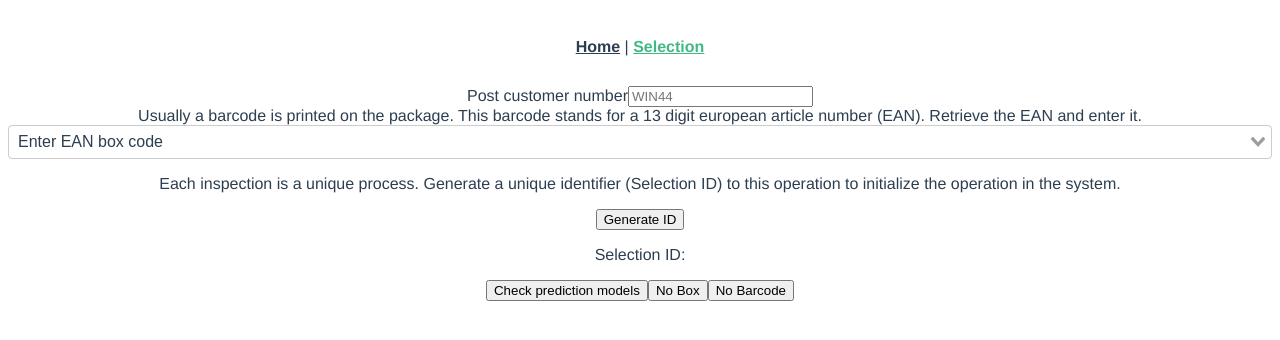
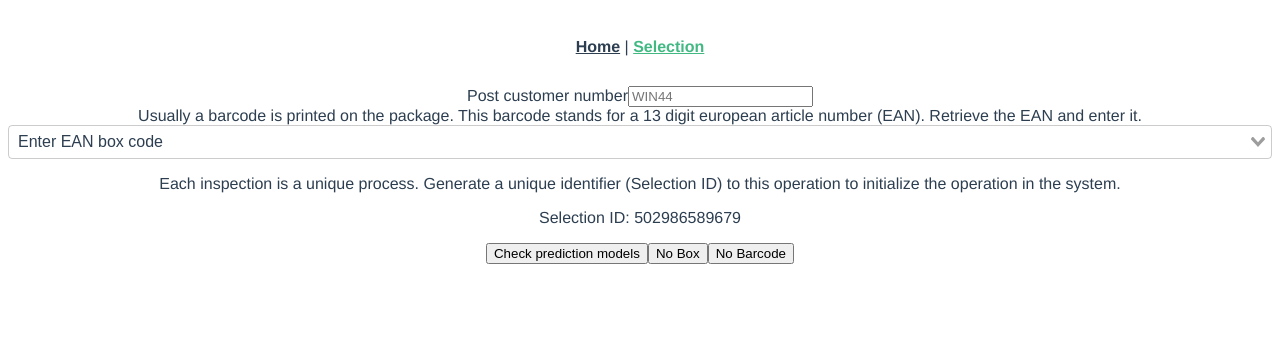
Before and after one commit to Robert-Schimanek/EIBA-Frontend, a Vue app: page /selection in a window 1280 px wide. Shown: the top 340 px of the page. Built offline with nearby package versions, Linux system fonts and the light colour scheme.

Commit message:
Changed ID button to fix ID that is automatically created

```diff
--- a/src/components/SelectionStart.vue
+++ b/src/components/SelectionStart.vue
@@ -34,8 +34,8 @@
         <p>Each inspection is a unique process.
         Generate a unique identifier (Selection ID) to this operation to initialize
         the operation in the system.</p>
-        <button @click="form_data.temp_selection_id=generateID()">Generate ID</button>
-        <p>Selection ID: {{random_ID}}</p>
+        <!-- <button @click="form_data.temp_selection_id=generateID()">Generate ID</button> -->
+        <p>Selection ID: {{form_data.temp_selection_id=generateID()}}</p>
       </div>
       <button @click="form_data.bar_code = box.bar_code">Check prediction models</button>
       <button>No Box</button>
```
